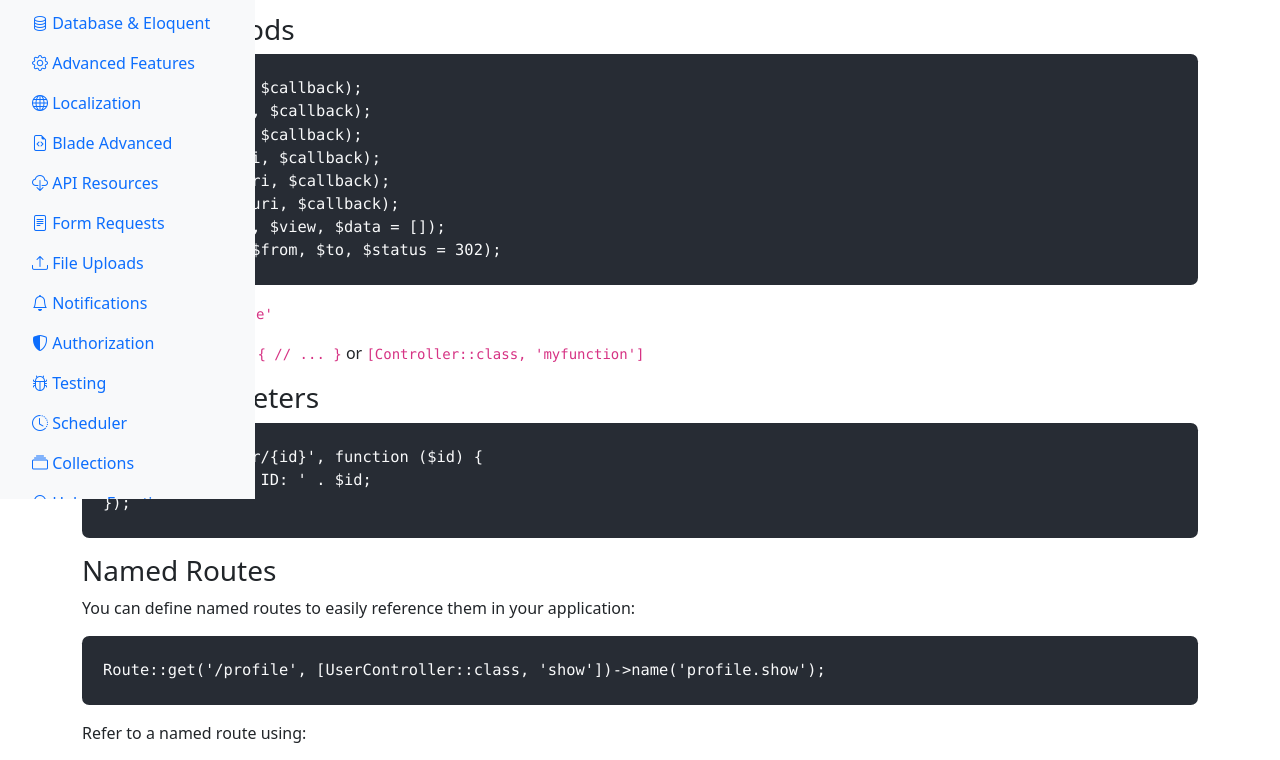
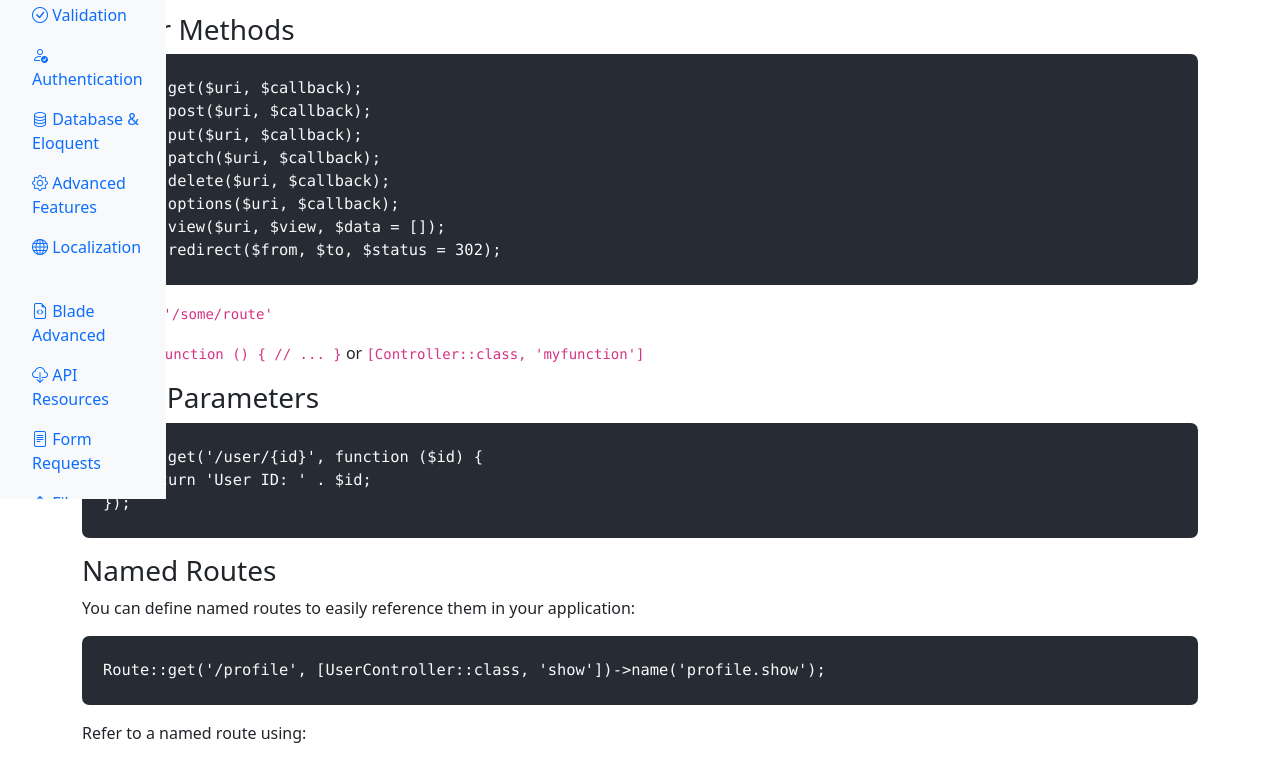
Before and after one commit to Michaelninder/Laravel-Tutorial, a plain HTML site: page index.html in a window 1280 px wide. Shown: the part 301-1061 px from the top of the page. Drawn offline with nearby package versions, Linux system fonts and the light colour scheme.

Commit message:
Update index.html
900 lines

```diff
--- a/index.html
+++ b/index.html
@@ -26,14 +26,14 @@
       .code-box code {
         font-size: 1.1em;
       }
-      .navbar .nav-link.active {
+      nav .nav-link.active {
         background-color: #a5d1ff81 !important;
         color: white !important;
         transition: background-color 0.3s ease, color 0.3s ease;
         border-color: #272c34;
         border-radius: 16px
       }
-      .navbar .nav-link {
+      nav .nav-link {
         transition: background-color 0.3s ease, color 0.3s ease;
         border-radius: 16px;
       }
@@ -67,6 +67,13 @@
         background-color: #5b89d20e;
         border-radius: 7px;
       }
+	  aside {
+		top: 0;
+		bottom: 0;
+		width: 13%;
+		padding-top: 1rem;
+		overflow-y: auto;
+	  }
     </style>
   </head>
   <body>
@@ -148,7 +155,7 @@
 	</nav>
 
 	<!-- Sidebar (Desktop Only) -->
-	<aside class="d-none d-lg-block bg-light position-fixed" style="top: 0; bottom: 0; width: 255px; padding-top: 1rem; overflow-y: auto;">
+	<aside class="d-none d-lg-block bg-light position-fixed">
 	  <div class="px-3 mb-4">
 	    <h5 class="text-primary fw-bold">Laravel Tutorial</h5>
 	  </div>
```
